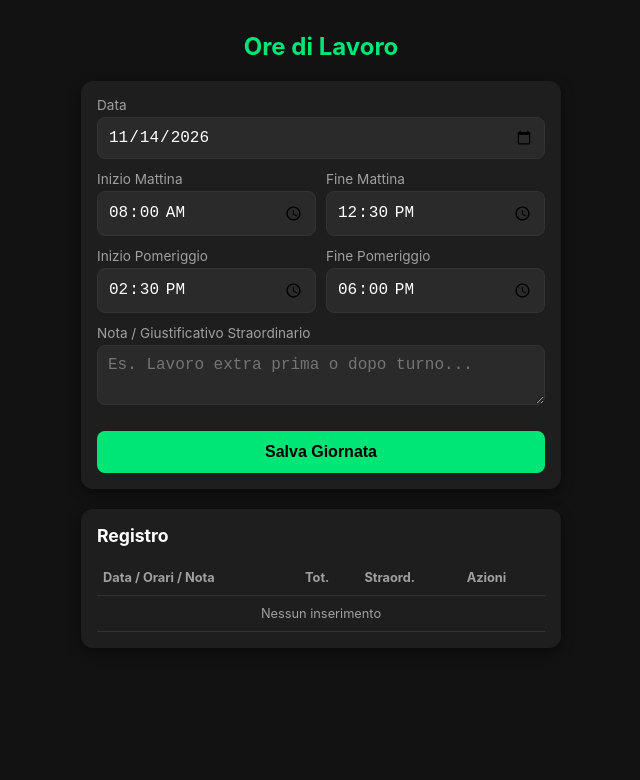
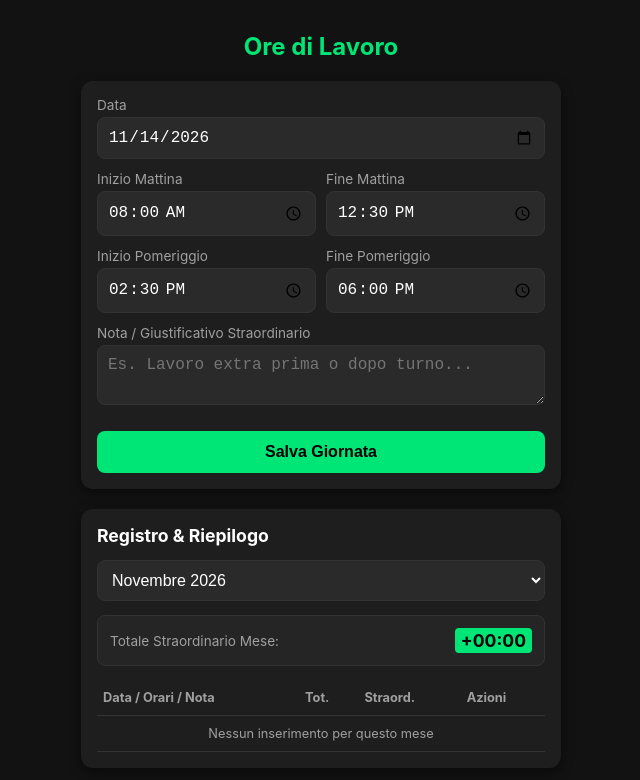
Before and after one commit to sistos77/Lavoro, a plain HTML site: page index.html in a window 1280 px wide. Shown: the whole page, without its empty margins (319-959 px from the left). Drawn offline with Linux system fonts and the light colour scheme.

Commit message:
Add files via upload

```diff
--- a/index.html
+++ b/index.html
@@ -58,7 +58,7 @@
       color: var(--subtext);
     }
 
-    input, textarea {
+    input, textarea, select {
       width: 100%;
       padding: 10px;
       border-radius: 8px;
@@ -105,6 +105,34 @@
       color: #fff;
       display: none;
       margin-top: 6px;
+    }
+
+    /* Box riepilogo mensile */
+    .summary-box {
+      background: #252525;
+      border-radius: 8px;
+      padding: 12px;
+      margin-bottom: 14px;
+      display: flex;
+      justify-content: space-between;
+      align-items: center;
+      border: 1px solid var(--border);
+    }
+
+    .summary-title {
+      font-size: 0.85rem;
+      color: var(--subtext);
+    }
+
+    .summary-value {
+      font-size: 1.1rem;
+      font-weight: bold;
+    }
+
+    .filter-container {
+      display: flex;
+      gap: 8px;
+      margin-bottom: 14px;
     }
 
     table {
@@ -231,7 +259,21 @@
     </div>
 
     <div class="card">
-      <h2 style="font-size:1.1rem; margin-top:0;">Registro</h2>
+      <h2 style="font-size:1.1rem; margin-top:0;">Registro & Riepilogo</h2>
+
+      <!-- Filtro Mese -->
+      <div class="filter-container">
+        <select id="monthFilter" onchange="loadLogs()">
+          <!-- Popolato dinamicamente via JS -->
+        </select>
+      </div>
+
+      <!-- Box Totale Straordinari Mese -->
+      <div class="summary-box">
+        <span class="summary-title">Totale Straordinario Mese:</span>
+        <span id="monthlyTotal" class="summary-value">+00:00</span>
+      </div>
+
       <table>
         <thead>
           <tr>
@@ -278,17 +320,75 @@
       return `${day}/${month}/${year}`;
     }
 
+    // Popola il menu a tendina dei mesi in base ai dati salvati
+    function updateMonthFilter(logs) {
+      const filterSelect = document.getElementById('monthFilter');
+      const currentVal = filterSelect.value;
+
+      // Estrai tutti i mesi presenti nei log (formato "YYYY-MM")
+      const monthsSet = new Set();
+      logs.forEach(entry => {
+        if (entry.date) {
+          monthsSet.add(entry.date.substring(0, 7));
+        }
+      });
+
+      // Aggiungi anche il mese corrente se non ci sono log
+      const currentMonthStr = new Date().toISOString().substring(0, 7);
+      monthsSet.add(currentMonthStr);
+
+      const sortedMonths = Array.from(monthsSet).sort().reverse();
+
+      filterSelect.innerHTML = '';
+      sortedMonths.forEach(mStr => {
+        const [year, month] = mStr.split('-');
+        const dateObj = new Date(year, month - 1, 1);
+        const monthName = dateObj.toLocaleString('it-IT', { month: 'long', year: 'numeric' });
+
+        const option = document.createElement('option');
+        option.value = mStr;
+        option.textContent = monthName.charAt(0).toUpperCase() + monthName.slice(1);
+        filterSelect.appendChild(option);
+      });
+
+      // Ripristina la selezione precedente se esiste
+      if (currentVal && sortedMonths.includes(currentVal)) {
+        filterSelect.value = currentVal;
+      } else {
+        filterSelect.value = currentMonthStr;
+      }
+    }
+
     function loadLogs() {
       const logs = JSON.parse(localStorage.getItem('work_logs') || '[]');
+      updateMonthFilter(logs);
+
+      const selectedMonth = document.getElementById('monthFilter').value;
       const tbody = document.getElementById('logTableBody');
       tbody.innerHTML = '';
 
-      if (logs.length === 0) {
-        tbody.innerHTML = `<tr><td colspan="4" style="text-align:center; color:var(--subtext);">Nessun inserimento</td></tr>`;
+      // Filtra i log per il mese selezionato
+      const filteredLogs = logs.filter(entry => entry.date && entry.date.startsWith(selectedMonth));
+
+      // Calcola il totale straordinario del mese in minuti
+      let totalMonthMinutes = 0;
+      filteredLogs.forEach(entry => {
+        totalMonthMinutes += entry.overtimeMinutes;
+      });
+
+      // Aggiorna il box del totale mensile
+      const monthlyTotalEl = document.getElementById('monthlyTotal');
+      monthlyTotalEl.textContent = formatMinutes(totalMonthMinutes, true);
+      monthlyTotalEl.className = "summary-value " + (totalMonthMinutes >= 0 ? "positive" : "negative");
+      monthlyTotalEl.style.padding = "2px 6px";
+      monthlyTotalEl.style.borderRadius = "4px";
+
+      if (filteredLogs.length === 0) {
+        tbody.innerHTML = `<tr><td colspan="4" style="text-align:center; color:var(--subtext);">Nessun inserimento per questo mese</td></tr>`;
         return;
       }
 
-      logs.slice().reverse().forEach((entry) => {
+      filteredLogs.slice().reverse().forEach((entry) => {
         const tr = document.createElement('tr');
         const overtimeClass = entry.overtimeMinutes >= 0 ? 'positive' : 'negative';
         const formattedDate = formatDateIT(entry.date);
@@ -377,7 +477,6 @@
       let logs = JSON.parse(localStorage.getItem('work_logs') || '[]');
 
       if (editId) {
-        // Modifica elemento esistente
         logs = logs.map(entry => {
           if (entry.id == editId) {
             return {
@@ -396,7 +495,6 @@
           return entry;
         });
       } else {
-        // Aggiungi nuovo elemento
         const entry = {
           id: Date.now(),
           date,
```
